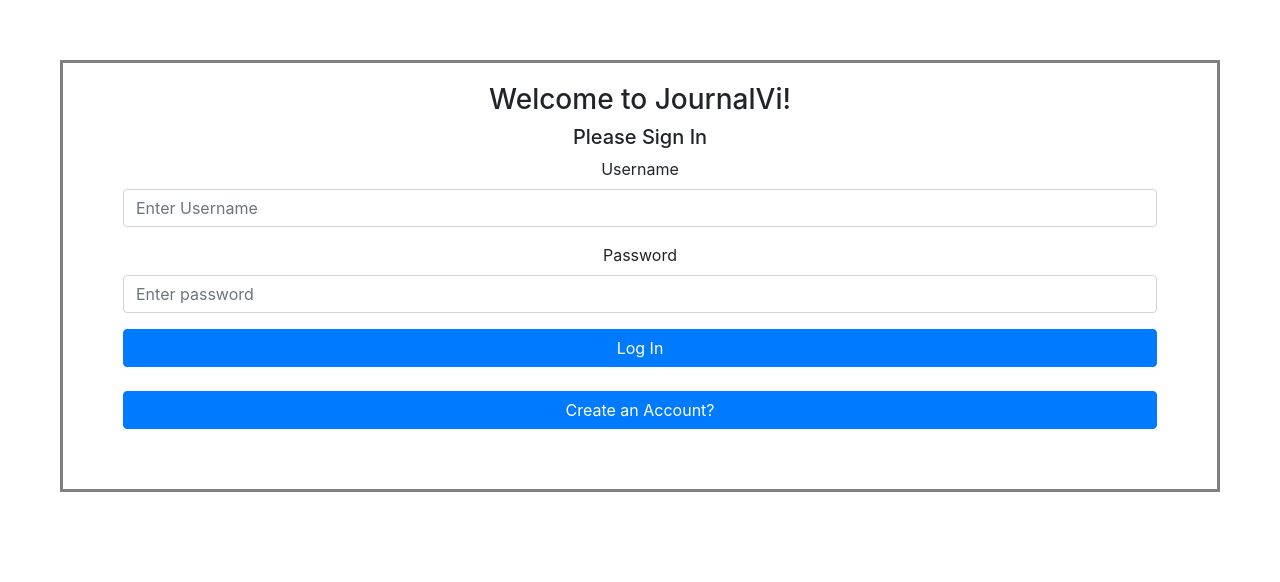
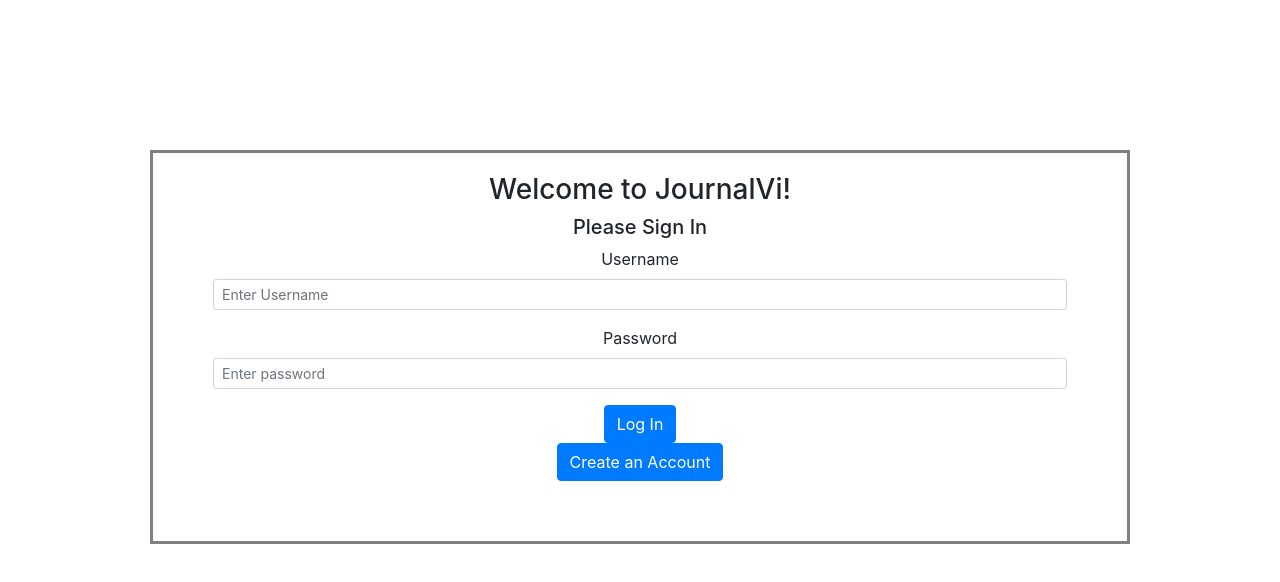
Before and after one commit to racross1/journalvi-frontend, a React (Create React App) app in the folder journalvi-frontend/: page /entries in a window 1280 px wide. Shown: the top 582 px of the page. Built offline with nearby package versions, Linux system fonts and the light colour scheme.

Commit message:
some styling on login and signup pages

```diff
--- a/journalvi-frontend/src/App.css
+++ b/journalvi-frontend/src/App.css
@@ -213,5 +213,11 @@ div.content {
   padding-bottom: 60px;
   padding-left: 60px;
   border: solid gray;
-  margin: 60px;
+  margin: 150px;
 }
+
+
+/*
+#login-form-username{
+  width: 50%;
+} */
--- a/journalvi-frontend/src/components/Login.js
+++ b/journalvi-frontend/src/components/Login.js
@@ -2,6 +2,8 @@ import React from "react";
 import { connect } from 'react-redux';
 import { setUser } from '../actions/users.js';
 // import { populateEntries } from '../actions/entries.js'
+import Form from 'react-bootstrap/Form'
+import Button from 'react-bootstrap/Button'
 
 class Login extends React.Component {
 
@@ -53,7 +55,25 @@ class Login extends React.Component {
     render() {
         return (
             <div className="form-container">
-            <form onSubmit={(e) => this.handleLogin(e)}>
+             <Form id='login-form' onSubmit={this.handleLogin}>
+             <h5>Please Sign In</h5>
+
+                <Form.Group controlId="login-form-username">
+                    <Form.Label>Username</Form.Label>
+                    <Form.Control size='sm' onChange={(e) => this.handleChangeUsername(e)} type="username" className="form-control" placeholder="Enter Username"/>
+                </Form.Group>
+
+                <Form.Group controlId="login-form-password">
+                    <Form.Label>Password</Form.Label>
+                    <Form.Control size='sm' onChange={(e) => this.handleChangePassword(e)} type="password" className="form-control" placeholder="Enter password" />
+                </Form.Group>
+
+                <Button type="submit">Log In</Button><br></br>
+
+            </Form>
+
+
+            {/* <form onSubmit={(e) => this.handleLogin(e)}>
                 <h5>Please Sign In</h5>
                 <div className="form-group">
                     <label>Username</label>
@@ -63,11 +83,11 @@ class Login extends React.Component {
                     <label>Password</label>
                     <input onChange={(e) => this.handleChangePassword(e)} type="password" className="form-control" placeholder="Enter password" />
                 </div>
-                <button type="submit" className="btn btn-primary btn-block">Log In</button><br></br>
+                <Button type="submit">Log In</Button><br></br>
 
-            </form>
+            </form> */}
 
-            <button  onClick={this.props.showRegisterForm} className="btn btn-primary btn-block">Create an Account?</button>
+            <Button  onClick={this.props.showRegisterForm}>Create an Account</Button>
             </div>
         );
     }
--- a/journalvi-frontend/src/components/SignUpForm.js
+++ b/journalvi-frontend/src/components/SignUpForm.js
@@ -1,6 +1,8 @@
 import React, { Component } from "react";
 import { connect } from 'react-redux';
 import { setUser } from '../actions/users.js';
+import Form from 'react-bootstrap/Form'
+import Button from 'react-bootstrap/Button'
 
 class SignUpForm extends Component {
 
@@ -49,15 +51,6 @@ class SignUpForm extends Component {
             body: JSON.stringify(newUser)
         })
         .then(resp => resp.json())
-        // .then(registeredUser => {
-        //     sessionStorage.setItem('token', registeredUser.jwt)
-        //     this.props.handleUserSession(registeredUser)
-        // })
-        // .then(user => {
-        //     sessionStorage.setItem('token', user.jwt)
-        //     this.props.setUser(user)
-        //     this.props.handleLogin()
-        // })
         .then(user => {
             if (user.error === "failed to create user") {
                 alert("Username not available")
@@ -71,8 +64,31 @@ class SignUpForm extends Component {
     render() {
         return (
             <div className="sign-up">
-                <form onSubmit={(e) => this.handleSubmit(e)} >
-                    <h3>Sign Up</h3>
+                <Form id='signup-form' onSubmit={(e) => this.handleSubmit(e)}>
+                <h5>Please Sign In</h5>
+
+                <Form.Group controlId="signup-form-username">
+                    <Form.Label>Username</Form.Label>
+                    <Form.Control size='sm' onChange={(e) => this.handleChangeUsername(e)} type="text" className="form-control" placeholder="Enter Username" />
+                </Form.Group>
+
+                <Form.Group controlId="singup-form-password">
+                    <Form.Label>Password</Form.Label>
+                    <Form.Control size='sm' onChange={(e) => this.handleChangePassword(e)} type="password" className="form-control" placeholder="Enter password" />
+                </Form.Group>
+
+                <Button type="submit">Sign Up</Button><br></br>
+
+            </Form>
+
+            <Button  onClick={this.props.showRegisterForm}>Already registered?</Button>
+
+
+
+
+
+                {/* <form onSubmit={(e) => this.handleSubmit(e)} >
+                    <h5>Sign Up</h5>
 
                     <div className="form-group">
                         <label>Username</label>
@@ -89,7 +105,7 @@ class SignUpForm extends Component {
                 </form>
 
              <button  onClick={this.props.showRegisterForm} className="btn btn-primary btn-block">Already registered?</button>
-
+             */}
             </div>
         );
     }
--- a/journalvi-frontend/src/containers/EntryList.js
+++ b/journalvi-frontend/src/containers/EntryList.js
@@ -58,9 +58,9 @@ export default class EntryList extends React.Component{
         let day = entryDateArr[2]
         let year = entryDateArr[3]
 
-        return <tr>
+        return <tr key={`${entry.id}`}>
 
-             <td><Link to={`/entries/${entry.id}`}><Button  variant={'secondary'}>Detail</Button></Link></td>
+            <td><Link to={`/entries/${entry.id}`}><Button  variant={'secondary'}>Detail</Button></Link></td>
             <td>{weekDay}</td>
             <td>{month}</td>
             <td>{day}</td>
```
